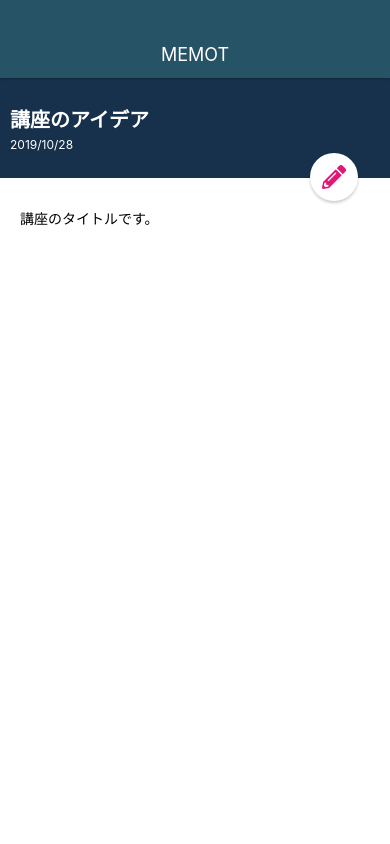
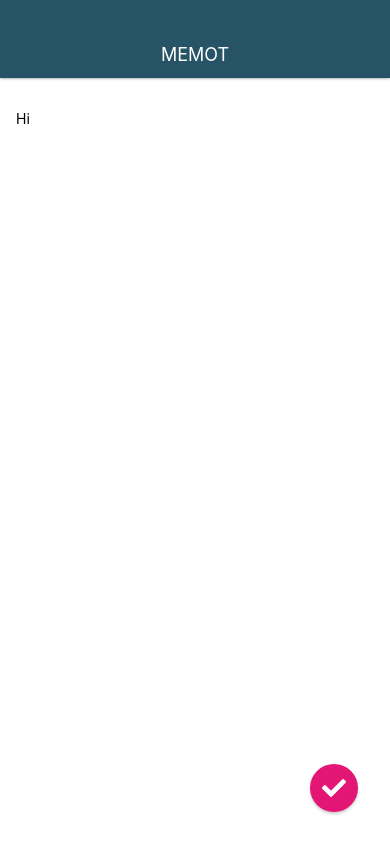
Before and after one commit to masa95814/MemoApp, a React Native app: screen / in a window 390 px wide. Built offline with nearby package versions, Linux system fonts and the light colour scheme.

Commit message:
Create MemoEditScreen

```diff
--- a/App.js
+++ b/App.js
@@ -2,14 +2,14 @@
 import { StyleSheet, View } from 'react-native';
 
 import Appbar from './src/components/Appbar';
-import MemoDetailScreen from './src/screens/MemoDetailScreen';
+import MemoEditScreen from './src/screens/MemoEditScreen';
 
 export default class App extends React.Component {
   render() {
     return (
       <View style={styles.container}>
         <Appbar/>
-        <MemoDetailScreen/>
+        <MemoEditScreen/>
       </View>
     );
   }
--- a/src/elements/CircleButton.js
+++ b/src/elements/CircleButton.js
@@ -8,6 +8,7 @@
 const CustomIcon = createIconSet({
   pencil: '\uf303',
   puls: '\uf067',
+  check: '\uf00c',
 }, 'FontAwsome');
 
 class CircleButton extends React.Component {
--- /dev/null
+++ b/src/screens/MemoEditScreen.js
@@ -0,0 +1,35 @@
+import React from 'react';
+import { StyleSheet, View, Text } from 'react-native';
+
+import CircleButton from '../elements/CircleButton';
+
+class MemoEditScreen extends React.Component {
+  render() {
+    return (
+      <View style={styles.container}>
+        <View style={styles.memoEditInput}>
+          <Text>Hi</Text>
+        </View>
+        <CircleButton name="check"/>
+      </View>
+    );
+  }
+}
+
+const styles = StyleSheet.create({
+  container: {
+    flex: 1,
+    width: '100%',
+  },
+  memoEditInput: {
+    backgroundColor: '#fff',
+    flex: 1,
+    paddingTop: 32,
+    paddingLeft: 16,
+    paddingRight: 16,
+    paddingBottom: 16,
+    fontSize: 16,
+  }
+});
+
+export default MemoEditScreen;
```
